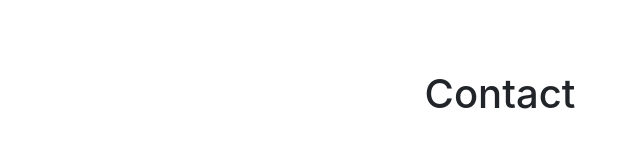
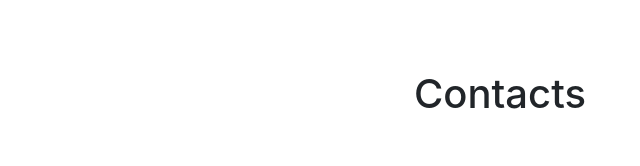
Before and after one commit to KurtJacobus/Next.js-api, a Next.js app: page /contact in a window 1280 px wide. Shown: the part 164-330 px from the top of the page, without its empty margins (140-780 px from the left). Built offline with nearby package versions, Linux system fonts and the light colour scheme; some icons are missing.

Commit message:
Update contact.js

```diff
--- a/pages/contact.js
+++ b/pages/contact.js
@@ -20,7 +20,7 @@ export default function contact() {
         <meta name="keywords" content="Kurt Jacobus"/>
       </Head>
       <main className={styles.main}>
-        <h1>Contact</h1>
+        <h1>Contacts</h1>
         <br />
         <div className="row">
           <div className="col">
```
